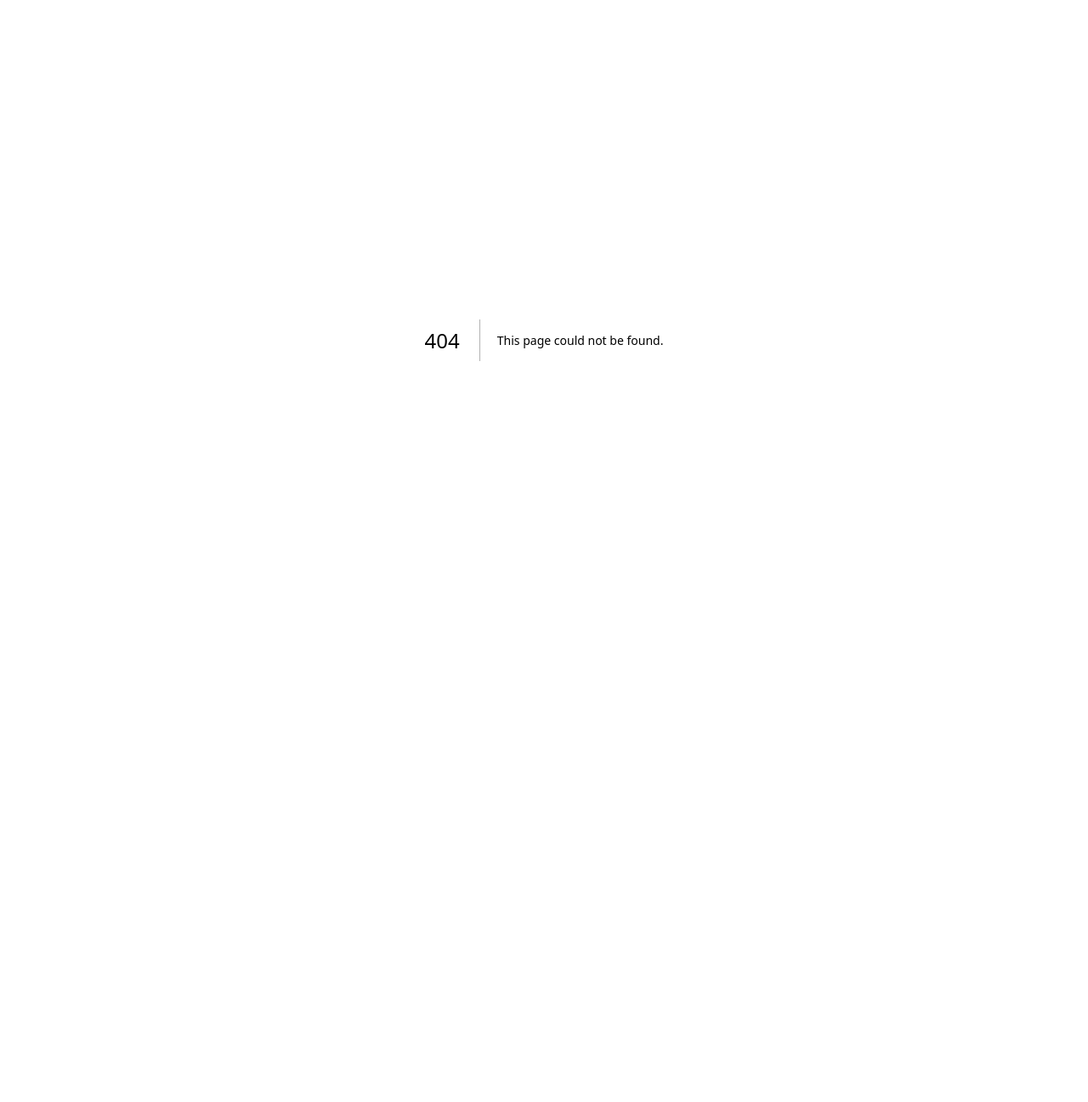
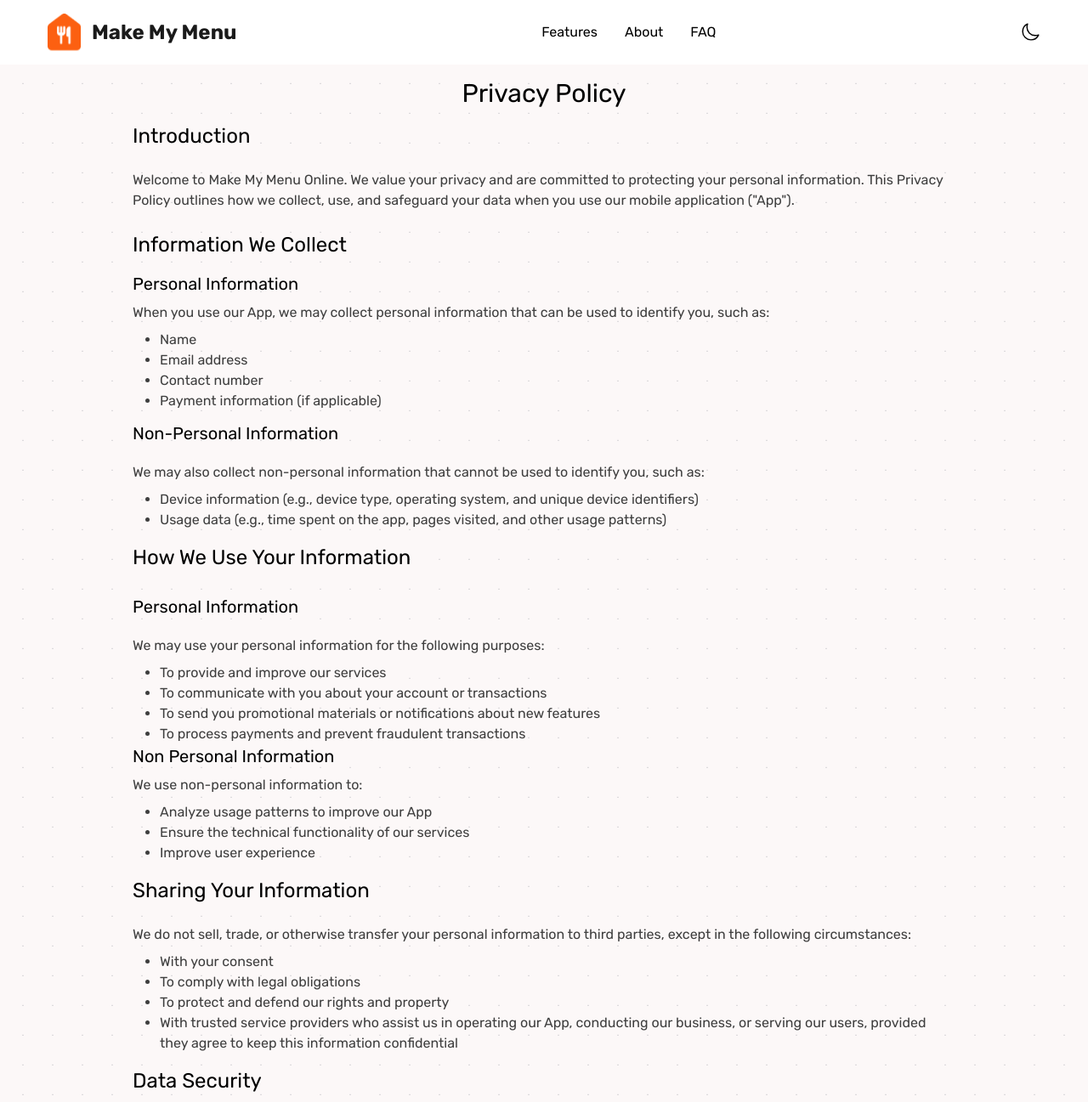
Before and after one commit to divrawat/landing-typescript-menu-makers, a Next.js app: page /privacy-policy in a window 1280 px wide. Before the commit this address had no page. Shown: the top 1297 px of the page at 85% size. Before the commit the page ends 800 px from the top, so only its background shows below. Built offline with nearby package versions, Linux system fonts and the light colour scheme; a web font is replaced by a local one.

Commit message:
aesdf0e5fs

```diff
--- /dev/null
+++ b/pages/privacy-policy.tsx
@@ -0,0 +1,137 @@
+import Navbar from '../components/Navbar';
+import Footer from '../components/Footer';
+import Head from 'next/head';
+
+const Home: React.FC = () => {
+
+  const head = () => {
+    return (
+      <Head>
+        <title>Privacy Policy</title>
+        <meta name="description" content="Privacy Policy" />
+        <link rel="icon" href="/favicon.ico" />
+      </Head>
+    )
+  }
+
+  return (
+    <div className="dotted-bg">
+      <Navbar />
+
+      <div className='p-4 max-w-[1000px] mx-auto'>
+
+        <h1 className='text-center text-3xl'>Privacy Policy</h1>
+
+        <h2 className='text-2xl py-4'>Introduction</h2>
+
+        <p className='text-[#3e3e3e] py-2 '>Welcome to Make My Menu Online. We value your privacy and are committed to protecting your personal information. This Privacy Policy outlines how we collect, use, and safeguard your data when you use our mobile application ("App").</p>
+
+
+        <h2 className='text-2xl py-4'>Information We Collect</h2>
+
+        <h3 className='text-xl'>Personal Information</h3>
+
+        <p className='py-2 text-[#3e3e3e]'>When you use our App, we may collect personal information that can be used to identify you, such as:</p>
+
+        <ul className='list-disc pl-8 text-[#3e3e3e]'>
+          <li>Name</li>
+          <li>Email address</li>
+          <li>Contact number</li>
+          <li>Payment information (if applicable)</li>
+        </ul>
+
+        <h3 className='text-xl py-3'>Non-Personal Information</h3>
+
+        <p className='py-2 text-[#3e3e3e]'>We may also collect non-personal information that cannot be used to identify you, such as:</p>
+        <ul className='list-disc pl-8 text-[#3e3e3e]'>
+          <li>Device information (e.g., device type, operating system, and unique device identifiers)</li>
+          <li>Usage data (e.g., time spent on the app, pages visited, and other usage patterns)</li>
+        </ul>
+
+
+        <h2 className='text-2xl py-4'>How We Use Your Information</h2>
+
+        <h3 className='text-xl py-3'>Personal Information</h3>
+        <p className='py-2 text-[#3e3e3e]'>We may use your personal information for the following purposes:</p>
+        <ul className='list-disc pl-8 text-[#3e3e3e]'>
+          <li>To provide and improve our services</li>
+          <li>To communicate with you about your account or transactions</li>
+          <li>To send you promotional materials or notifications about new features</li>
+          <li>To process payments and prevent fraudulent transactions</li>
+        </ul>
+
+
+
+        <h3 className='text-xl'>Non Personal Information</h3>
+        <p className='py-2 text-[#3e3e3e]'>We use non-personal information to:</p>
+        <ul className='list-disc pl-8 text-[#3e3e3e]'>
+          <li>Analyze usage patterns to improve our App</li>
+          <li>Ensure the technical functionality of our services</li>
+          <li>Improve user experience</li>
+        </ul>
+
+
+        <h2 className='text-2xl py-4'>Sharing Your Information</h2>
+
+        <p className='text-[#3e3e3e] py-2 '>We do not sell, trade, or otherwise transfer your personal information to third parties, except in the following circumstances:</p>
+        <ul className='list-disc pl-8 text-[#3e3e3e]'>
+          <li>With your consent</li>
+          <li>To comply with legal obligations</li>
+          <li>To protect and defend our rights and property</li>
+          <li>With trusted service providers who assist us in operating our App, conducting our business, or serving our users, provided they agree to keep this information confidential</li>
+        </ul>
+
+
+
+
+
+
+        <h2 className='text-2xl py-4'>Data Security</h2>
+
+
+        <p className='py-2 text-[#3e3e3e]'>We implement various security measures to protect your personal information from unauthorized access, use, or disclosure. However, no method of transmission over the internet or electronic storage is completely secure, and we cannot guarantee absolute security.</p>
+
+
+        <h2 className='text-2xl py-4'>Your Rights</h2>
+
+        <p className='text-[#3e3e3e] py-2 '>You have the right to:</p>
+        <ul className='list-disc pl-8 text-[#3e3e3e]'>
+          <li>Access and review the personal information we hold about you</li>
+          <li> Request corrections to any inaccurate or incomplete information</li>
+          <li>Request the deletion of your personal information</li>
+          <li>Object to the processing of your personal information</li>
+          <li>Withdraw your consent to our use of your personal information at any time</li>
+        </ul>
+
+
+
+        <h2 className='text-2xl py-4'>Third-Party Links</h2>
+
+        <p className='text-[#3e3e3e] py-2 '>Our App may contain links to third-party websites. We are not responsible for the privacy practices of these sites. We encourage you to review their privacy policies before providing any personal information.</p>
+
+
+
+        <h2 className='text-2xl py-4'>Changes to This Privacy Policy</h2>
+
+        <p className='text-[#3e3e3e] py-2 '>We may update this Privacy Policy from time to time. We will notify you of any changes by posting the new Privacy Policy on this page. We encourage you to review this Privacy Policy periodically for any updates.</p>
+
+
+        <h2 className='text-2xl py-4'>Contact Us</h2>
+
+        <p className='text-[#3e3e3e] py-2 '>If you have any questions or concerns about this Privacy Policy, please contact us at:</p>
+        <ul className='list-disc text-[#3e3e3e] pl-8'>
+          <li> Email: support@makemymenuonline.com</li>
+          <li> Address: [Your Company Address]</li>
+        </ul>
+
+        <p className='py-2 text-[#3e3e3e]'>By using our App, you consent to our Privacy Policy.</p>
+
+
+      </div>
+
+      <Footer />
+    </div>
+  );
+};
+
+export default Home;
```
